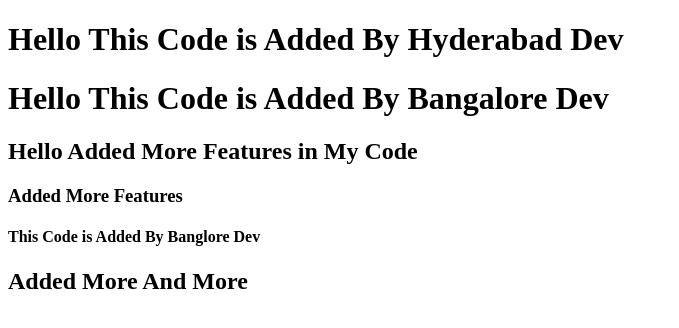
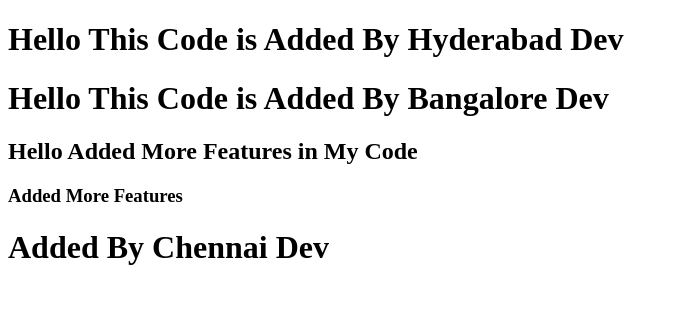
Before and after one commit to 10kc-session/branches, a plain HTML site: page index.html in a window 1280 px wide. Shown: the whole page, without its empty margins (0-679 px from the left). Drawn offline with Linux system fonts and the light colour scheme.

Commit message:
Chennai Update

```diff
--- a/index.html
+++ b/index.html
@@ -11,7 +11,6 @@
     <h1>Hello This Code is Added By Bangalore Dev</h1>
     <h2>Hello Added More Features in My Code</h2>
     <h3>Added More Features</h3>
-    <h4>This Code is Added By Banglore Dev</h4>
-    <h2>Added More And More</h2>
+    <h1>Added By Chennai Dev</h1>
 </body>
 </html>
```
